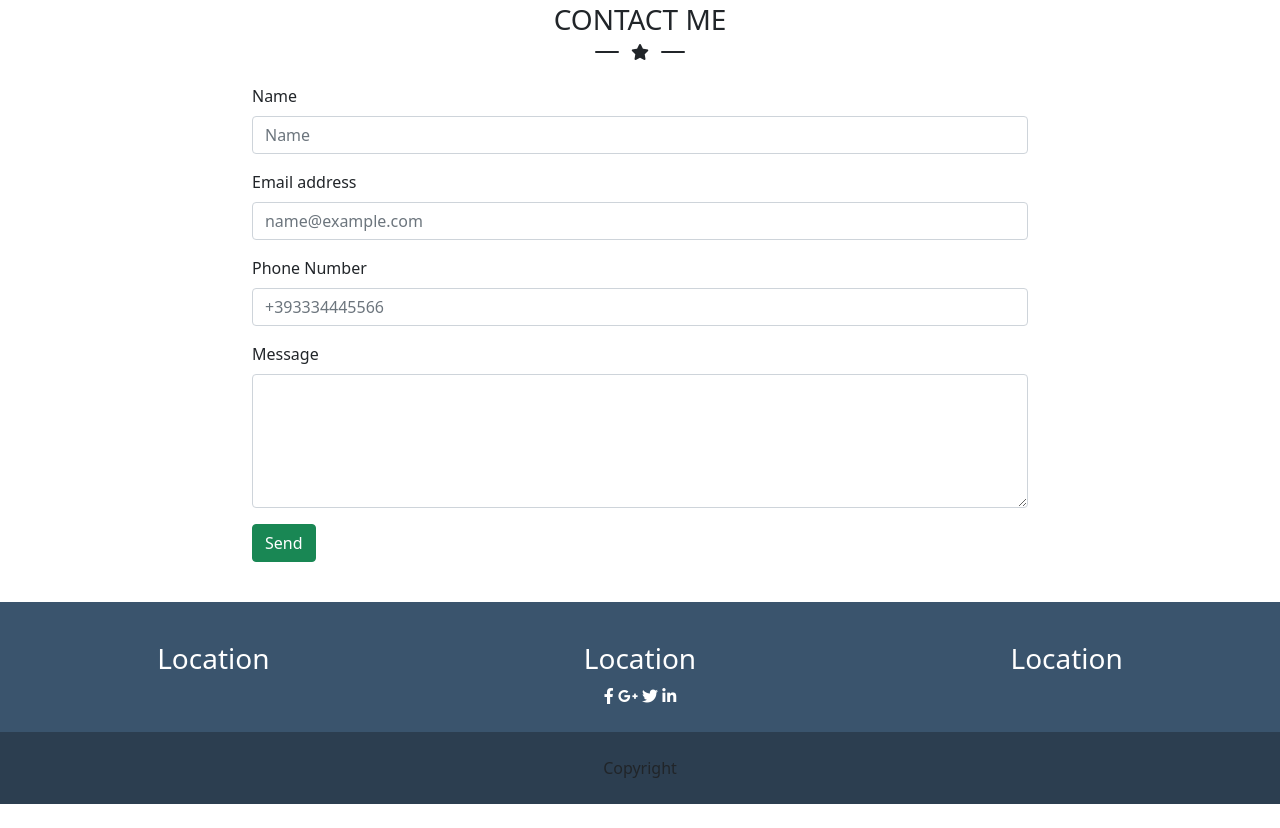
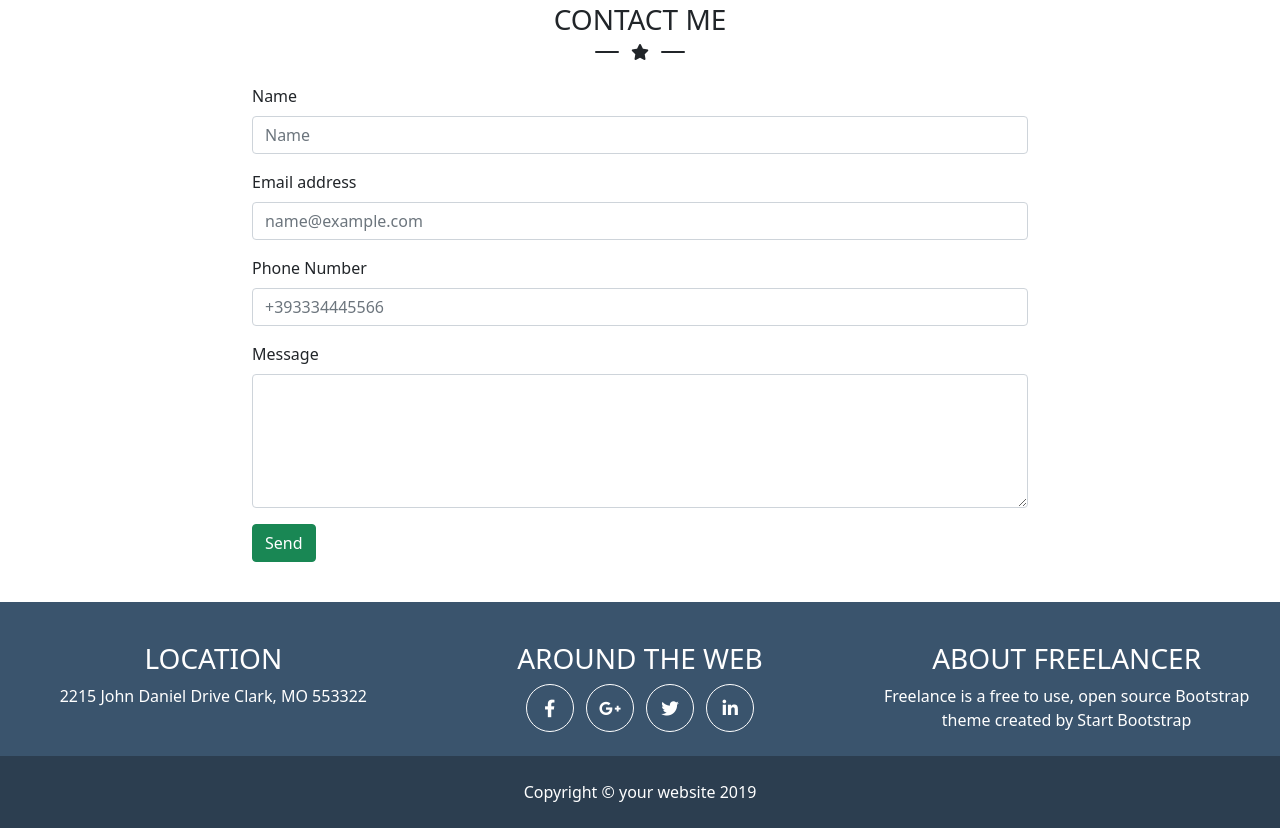
Before and after one commit to AlessandroBonifazi/html-css-bootstrap-freelancer, a plain HTML site: page index.html in a window 1280 px wide. Shown: the part 1395-2223 px from the top of the page. Before the commit the page ends 2199 px from the top, so only its background shows below. Drawn offline with nearby package versions, Linux system fonts and the light colour scheme.

Commit message:
adding footer

```diff
--- a/css/style.css
+++ b/css/style.css
@@ -25,3 +25,14 @@
 .h-2 {
     height: 2px;
 }
+.fa-brands {
+    color: white;
+    font-size: 1.1rem;
+    border: 1px solid white;
+    border-radius: 50%;
+    width: 48px;
+    height: 48px;
+    line-height: 48px;
+    vertical-align: middle;
+    margin: 0 0.25rem;
+  }
--- a/index.html
+++ b/index.html
@@ -194,31 +194,36 @@
     </div>
 
     <!-- Footer Info -->
-    <footer class="container-fluid py-4 bg-lightblue text-white text-center">
+    <footer>
+        <div class="container-fluid py-4 bg-lightblue text-white text-center">
             <div class="row">
                 <div class="col-12 col-md-4 g-3">
-                <h3>Location</h3>
+                    <h3>LOCATION</h3>
+                    <span>2215 John Daniel Drive Clark, MO 553322</span>
                 </div>
                 <div class="col-12 col-md-4 g-3">
-                <h3>Location</h3>
+                    <h3>AROUND THE WEB</h3>
                     <i class="fa-brands fa-facebook-f"></i>
                     <i class="fa-brands fa-google-plus-g"></i>
                     <i class="fa-brands fa-twitter"></i>
                     <i class="fa-brands fa-linkedin-in"></i>
                 </div>
                 <div class="col-12 col-md-4 g-3">
-                <h3>Location</h3>
+                    <h3>ABOUT FREELANCER</h3>
+                    <span>Freelance is a free to use, open source Bootstrap theme created by Start
+                        Bootstrap</span>
+                </div>
+            </div>
+        </div>
+
+        <div class="container-fluid py-4 bg-darkblue text-white">
+            <div class="row">
+                <div class="col-12 text-center">
+                    <span>Copyright &#169; your website 2019</span>
+                </div>
             </div>
         </div>
     </footer>
-
-    <div class="container-fluid py-4 bg-darkblue t-white">
-        <div class="row justify-content-center">
-            <div class="col-12 height-25 text-center">
-                <span>Copyright</span>
-            </div>
-        </div>
-    </div>
 </body>
 
 </html>
```
Lines whose indentation alone changed are shown as unchanged.
